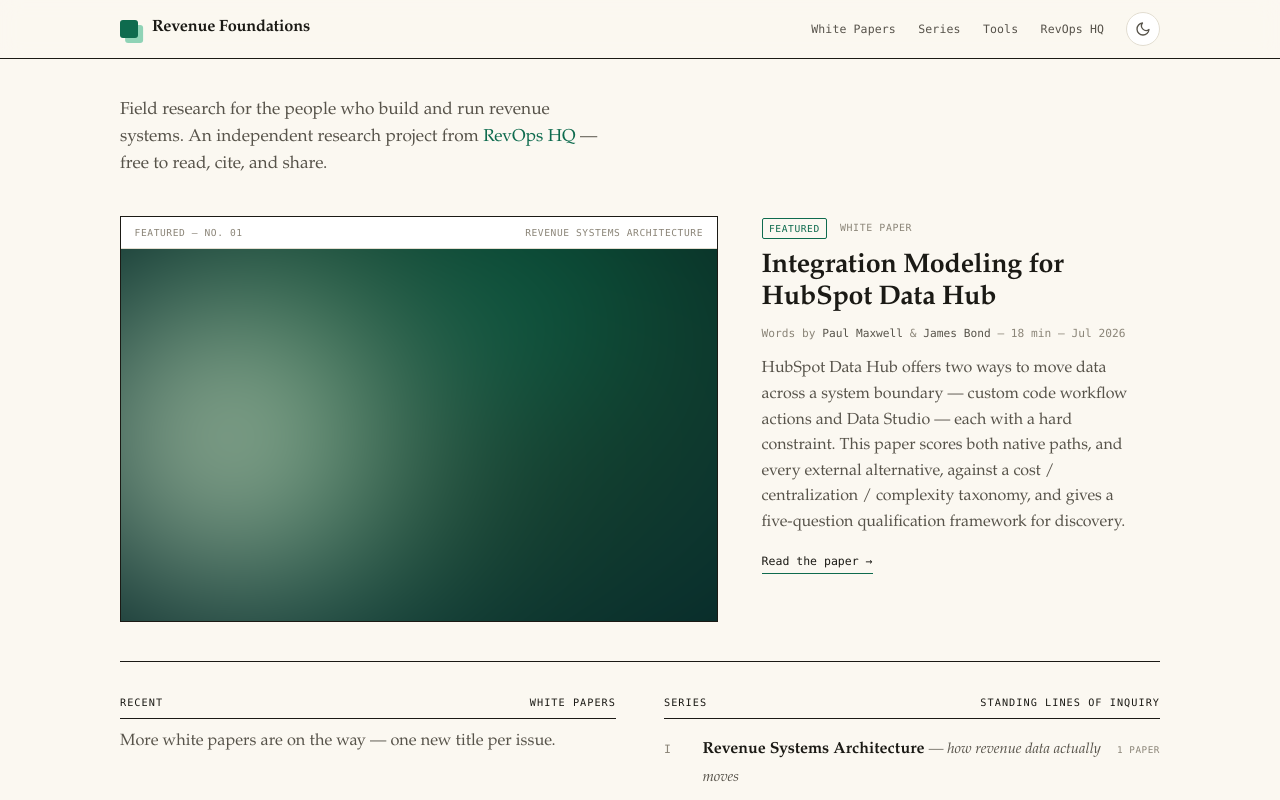
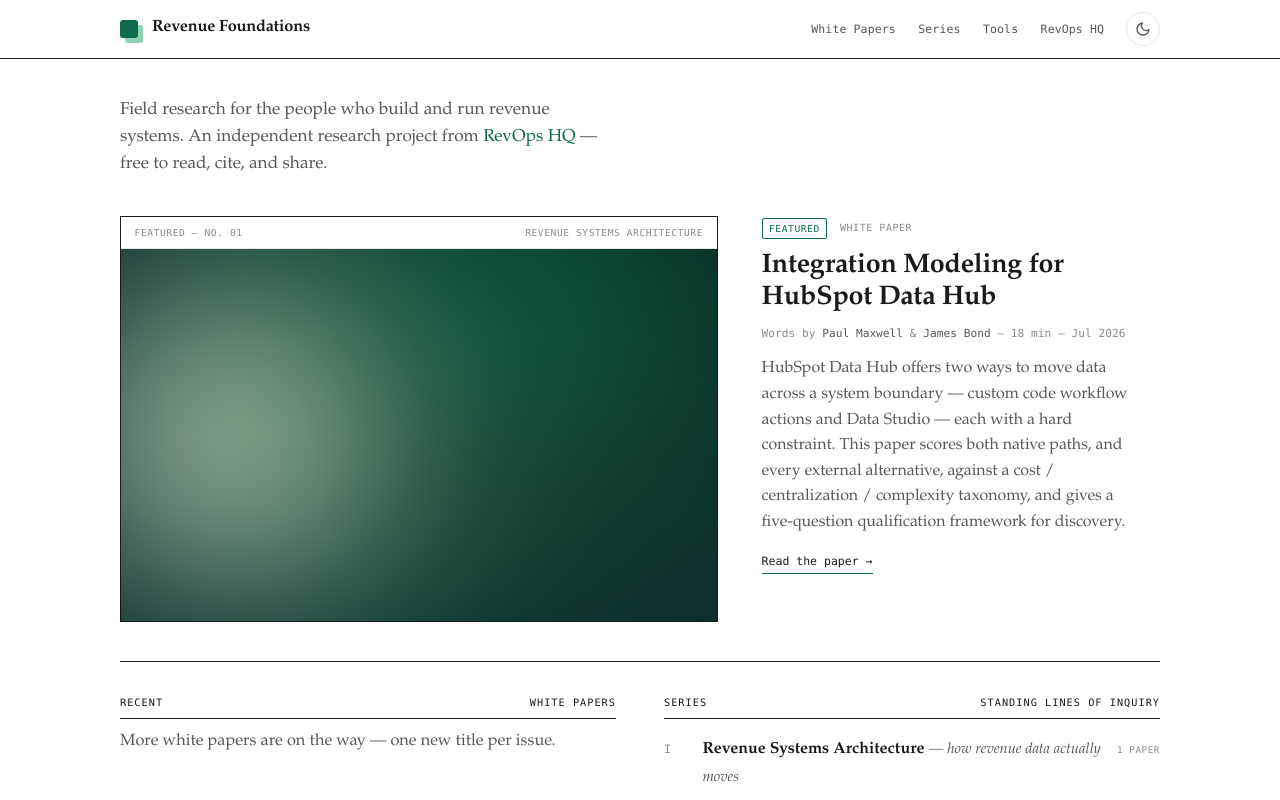
Before and after one commit to paulcmaxwell/revopshq-white-papers, a Next.js app: page / in a window 1280 px wide. Shown: the top 800 px of the page. Built offline with nearby package versions, Linux system fonts and the light colour scheme.

Commit message:
Paper white, neutral greys (no cream)

```diff
--- a/app/globals.css
+++ b/app/globals.css
@@ -5,12 +5,12 @@
    ============================================================ */
 
 :root {
-  --paper: #FBF8F1;
+  --paper: #FFFFFF;
   --paper-2: #FFFFFF;
-  --rule: #E2DDD0;
-  --ink: #1B1A15;
-  --ink-2: #57534A;
-  --ink-3: #8B8578;
+  --rule: #E6E6E4;
+  --ink: #1A1A1A;
+  --ink-2: #575757;
+  --ink-3: #8C8C8C;
   --accent: #0E6B4E;
   --accent-2: #0B5A41;
   --accent-soft: #E9F1EC;
@@ -51,12 +51,12 @@
   --shadow-lg: 0 2px 6px rgba(0, 0, 0, 0.45), 0 28px 64px -28px rgba(0, 0, 0, 0.8);
 }
 :root[data-theme="light"] {
-  --paper: #FBF8F1;
+  --paper: #FFFFFF;
   --paper-2: #FFFFFF;
-  --rule: #E2DDD0;
-  --ink: #1B1A15;
-  --ink-2: #57534A;
-  --ink-3: #8B8578;
+  --rule: #E6E6E4;
+  --ink: #1A1A1A;
+  --ink-2: #575757;
+  --ink-3: #8C8C8C;
   --accent: #0E6B4E;
   --accent-2: #0B5A41;
   --accent-soft: #E9F1EC;
```
